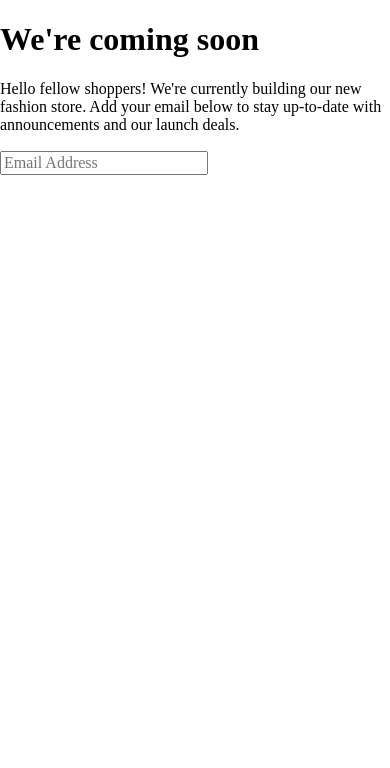
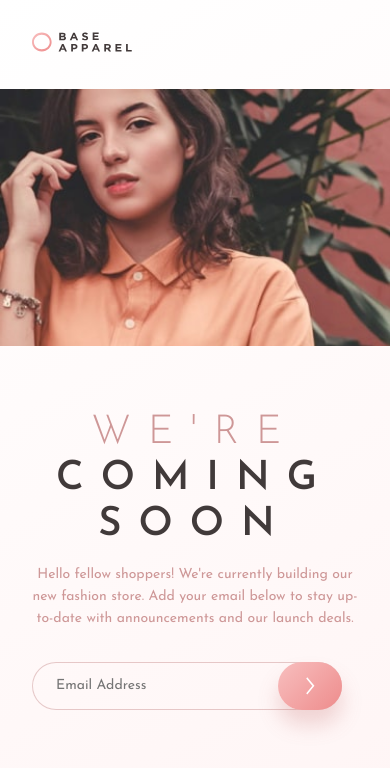
Before and after one commit to HubertKwiatkowski/FM_base_apparel, a website: page index.html in a window 390 px wide. Drawn offline with nearby package versions, Linux system fonts and the light colour scheme.

Commit message:
mobile done

```diff
--- a/index.html
+++ b/index.html
@@ -8,29 +8,32 @@
 
   <title>Frontend Mentor | Base Apparel coming soon page</title>
 
+  <link rel="preconnect" href="https://fonts.googleapis.com">
+<link rel="preconnect" href="https://fonts.gstatic.com" crossorigin>
+<link href="https://fonts.googleapis.com/css2?family=Josefin+Sans:wght@300;400;600&display=swap" rel="stylesheet">
 
   <link rel="stylesheet" href="node_modules/normalize.css/normalize.css">
   <link rel="stylesheet" href="style.css">
 
 </head>
 <body>
-
-  <div class="hero">
+  <header>
+    <div class="logo"></div>
+  </header>
+  <main>
+    <div class="hero-image"></div>
     <div class="hero-text">
-      <header>
-        <div class="logo"></div>
-      </header>
       <h1><span class="red">We're </span> coming soon</h1>
-      <p>Hello fellow shoppers! We're currently building our new fashion store.
+      <p class="info">Hello fellow shoppers! We're currently building our new fashion store.
         Add your email below to stay up-to-date with announcements and our launch deals.</p>
       <form action="">
-        <input type="text" placeholder="Email Address">
-        <div class="button"></div>
+        <input id="input" type="text" placeholder="Email Address">
+        <div id="btn" class="btn">
+          <div class="btn-icon"></div>
+        </div>
       </form>
     </div>
-    <div class="hero-image"></div>
-  </div>
-
+  </main>
   <footer>
   </footer>
 </body>
--- a/style.css
+++ b/style.css
@@ -0,0 +1,168 @@
+:root {
+  --clr-primary-100: hsl(0, 36%, 70%);
+  --clr-primary-110: hsl(0, 36%, 70%, .5);
+  --clr-primary-200: hsl(0, 93%, 68%);
+  --clr-primary-300: hsla(0, 0%, 100%, 1);
+  --clr-primary-400: hsla(0, 100%, 98%, 1);
+  --clr-primary-500: hsla(0, 80%, 86%, 1);
+  --clr-primary-510: hsla(0, 74%, 74%, 1);
+
+  --clr-neutral-100: hsl(0, 6%, 24%);
+  --clr-neutral-110: hsla(0, 43%, 60%, 0.25);
+
+  --ff-primary: 'Josefin Sans', sans-serif;
+
+  --ff-body: var(--ff-primary);
+
+  --fw-300: 300;
+  --fw-400: 400;
+  --fw-600: 600;
+
+  --fs-300: .875rem;
+  --fs-400: 1rem;
+  --fs-900: 2.5rem;
+  --fs-910: 4rem;
+
+  --size-300: .875rem;
+  --size-400: 1rem;
+  --size-410: 1.0625rem;
+  --size-430: 1.375rem;
+  --size-450: 1.75rem;
+  --size-500: 2,5rem;
+  --size-700: 4.4375rem;
+
+  --fs-body: var(--fs-300);
+  --fs-header: var(--fs-900);
+}
+
+@media (min-width: 50rem) {
+  :root {
+    --fs-body: var(--fs-400);
+    --fs-header: var(--fs-910);
+  }
+}
+
+/* additional reset */
+
+h1,
+* {
+  margin: 0;
+  padding: 0;
+}
+
+/* general styling */
+
+html,
+body {
+  min-height: 100vh;
+}
+
+body {
+  font-family: var(--ff-body);
+  font-size: var(--fs-body);
+  color: var(--clr-primary-100);
+  background: linear-gradient(150deg, var(--clr-primary-300), var(--clr-primary-400));
+}
+
+main {
+  display: flex;
+  flex-direction: column;
+  justify-content: center;
+  align-items: center;
+  margin: 2rem;
+}
+
+.logo {
+  display: inline-block;
+  margin: 2rem 0 0 2rem;
+  width: 6.25rem;
+  height: 1.25rem;
+  background-image: url('images/logo.svg');
+  background-size: 6.25rem 1.25rem;
+}
+
+main {
+  display: flex;
+  flex-direction: column;
+  justify-content: center;
+  align-items: center;
+}
+
+.hero-image {
+  width: 100vw;
+  height: 66vw;
+  background-image: url('images/hero-mobile.jpg');
+  background-repeat: no-repeat;
+  background-size: 100vw auto;
+}
+
+/* @media (min-width: 50rem) {
+  .hero-image {
+    background-image: url('images/hero-desktop.jpg');
+  }
+} */
+
+.hero-text {
+  /* display: flex;
+  flex-direction: column;
+  justify-content: center;
+  align-items: center; */
+  margin: 4rem 0 2rem 0;
+  text-align: center;
+}
+
+h1 {
+  font-size: var(--fs-header);
+  text-transform: uppercase;
+  color: var(--clr-neutral-100);
+  line-height: var(--size-500);
+  letter-spacing: var(--size-410);
+  margin-bottom: 1rem;
+}
+
+h1 span {
+  font-weight: var(--fw-300);
+  color: var(--clr-primary-100);
+}
+
+.info {
+  line-height: var(--size-430);
+}
+
+form {
+  display: flex;
+  justify-content: space-between;
+  width: 19.375rem;
+  height: 3rem;
+  box-shadow: 0px 0px 0px 1px var(--clr-primary-110) inset;
+  border-radius: 1.5rem;
+  margin-top: 2rem;
+}
+
+input {
+  margin-left: 1.5rem;
+  background: transparent;
+  border: none;
+  color: var(--clr-primary-100);
+  line-height: var(--size-450);
+}
+
+.btn {
+  display: flex;
+  justify-content: center;
+  align-items: center;
+  width: 4rem;
+  height: 3rem;
+  border-radius: 1.5rem;
+  background: linear-gradient(135deg, var(--clr-primary-500), var(--clr-primary-510));
+  box-shadow: 0 .9375rem 1.25rem var(--clr-neutral-110);
+
+}
+
+.btn-icon {
+  width: .5625rem;
+  height: 1.125rem;
+  background-image: url('images/icon-arrow.svg');
+  background-size: .5625rem 1.125rem;
+  background-repeat: no-repeat;
+}
```
